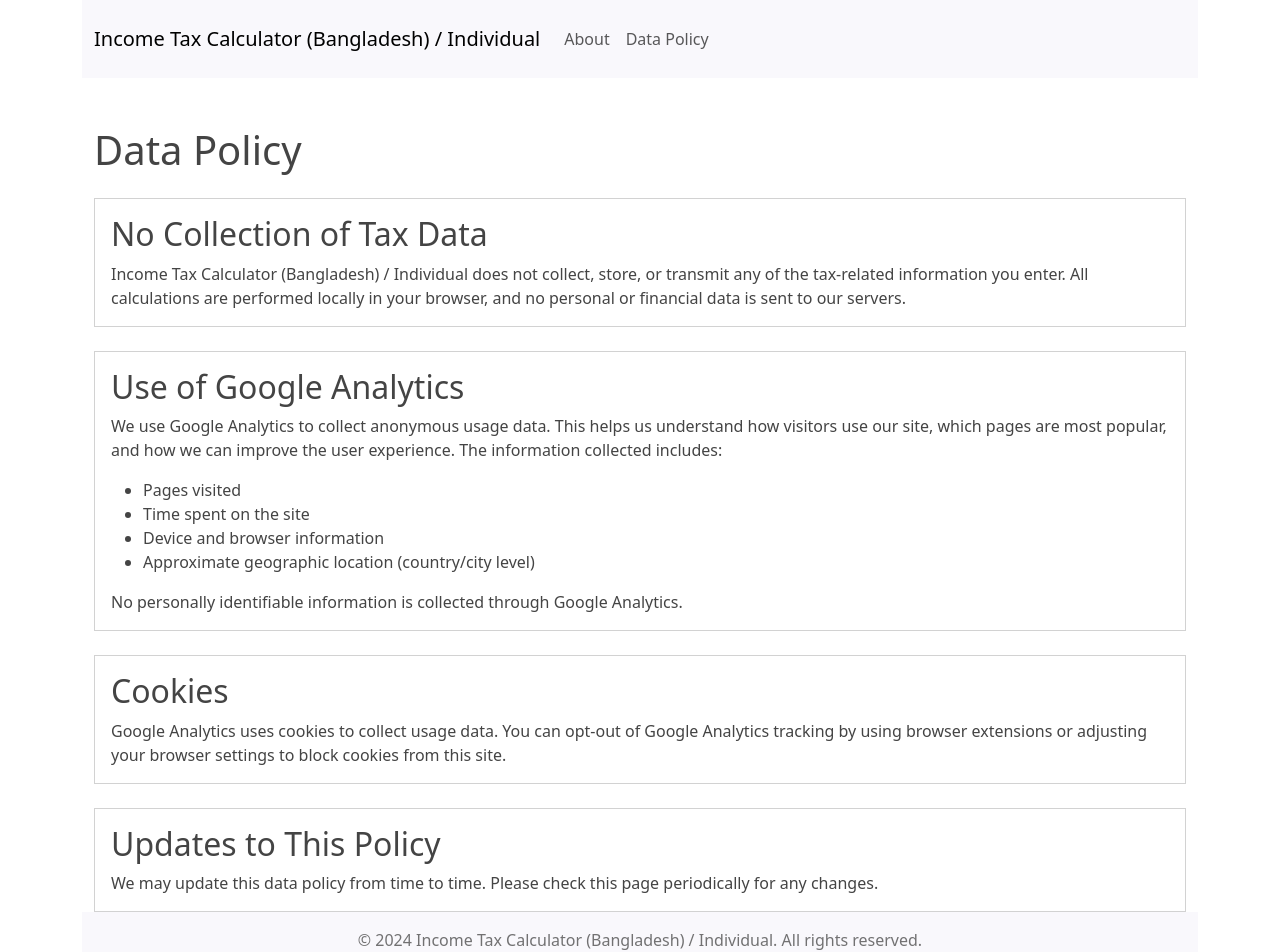
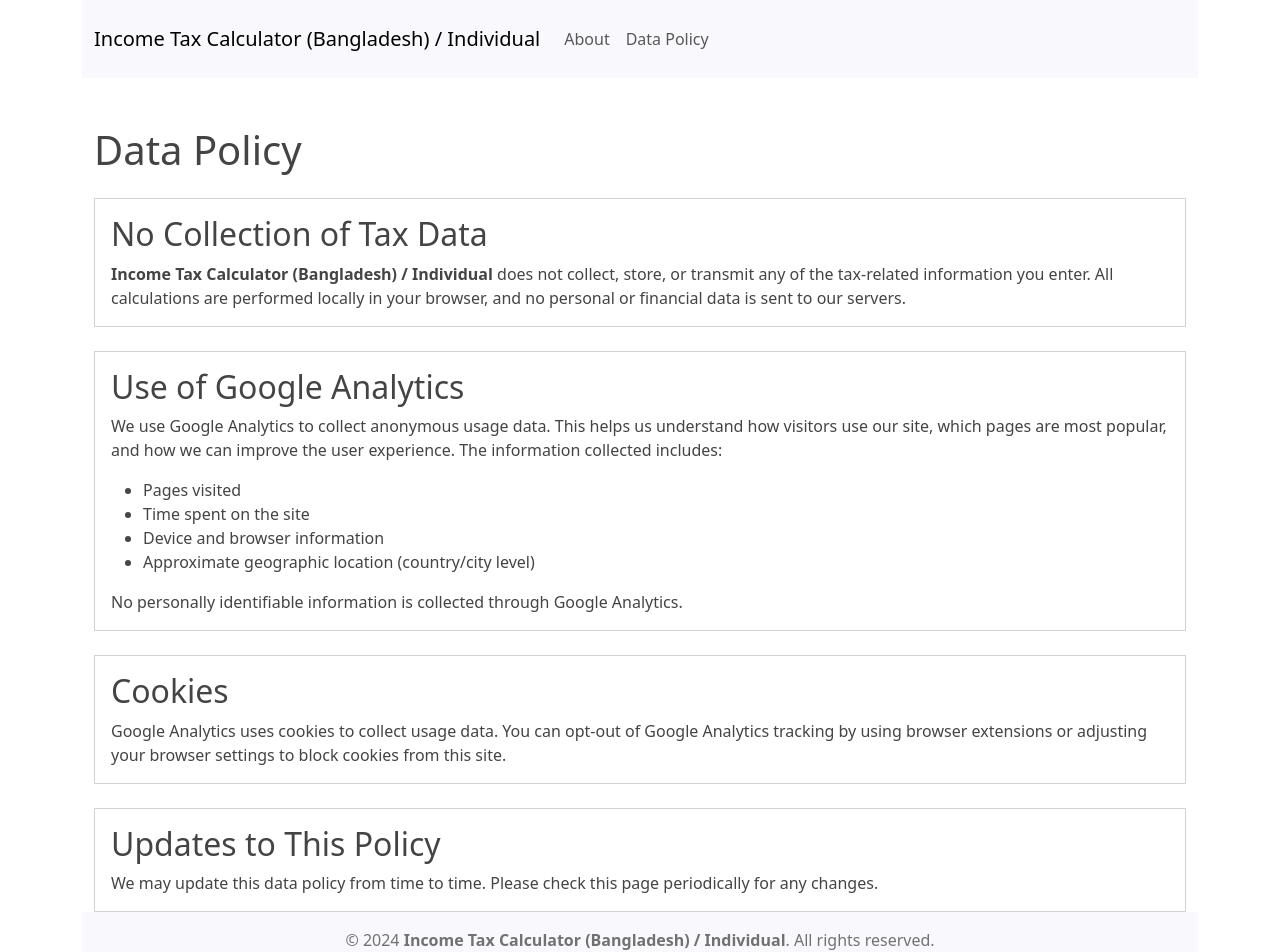
Before and after one commit to shafikshaon/bd-income-tax-calculator, a Vue app: page /#/data-policy in a window 1280 px wide. Shown: the top 952 px of the page. Built offline with nearby package versions, Linux system fonts and the light colour scheme.

Commit message:
Add Monthly TDS Calculation

```diff
--- a/src/components/TheAboutPage.vue
+++ b/src/components/TheAboutPage.vue
@@ -6,7 +6,7 @@
       <div class="card-body">
         <h2 class="card-title">The Project</h2>
         <p class="card-text">
-          Income Tax Calculator (Bangladesh) / Individual is a tool designed to help Bangladeshi citizens calculate their income tax. It provides a straightforward interface for estimating tax liabilities based on current Bangladesh tax laws.
+          <strong>Income Tax Calculator (Bangladesh) / Individual</strong> is a tool designed to help Bangladeshi citizens calculate their income tax. It provides a straightforward interface for estimating tax liabilities based on current Bangladesh tax laws.
         </p>
       </div>
     </div>
--- a/src/components/TheDataPolicy.vue
+++ b/src/components/TheDataPolicy.vue
@@ -6,7 +6,7 @@
       <div class="card-body">
         <h2 class="card-title">No Collection of Tax Data</h2>
         <p class="card-text">
-          Income Tax Calculator (Bangladesh) / Individual does not collect, store, or transmit any of the tax-related information you enter. All calculations are performed locally in your browser, and no personal or financial data is sent to our servers.
+          <strong>Income Tax Calculator (Bangladesh) / Individual</strong> does not collect, store, or transmit any of the tax-related information you enter. All calculations are performed locally in your browser, and no personal or financial data is sent to our servers.
         </p>
       </div>
     </div>
--- a/src/components/TheFooter.vue
+++ b/src/components/TheFooter.vue
@@ -2,7 +2,7 @@
   <footer class="footer mt-auto py-3 bg-light">
     <div class="container text-center">
       <span class="text-muted">
-        &copy; {{ currentYear }} Income Tax Calculator (Bangladesh) / Individual. All rights reserved.
+        &copy; {{ currentYear }} <strong>Income Tax Calculator (Bangladesh) / Individual</strong>. All rights reserved.
       </span>
     </div>
   </footer>
```
